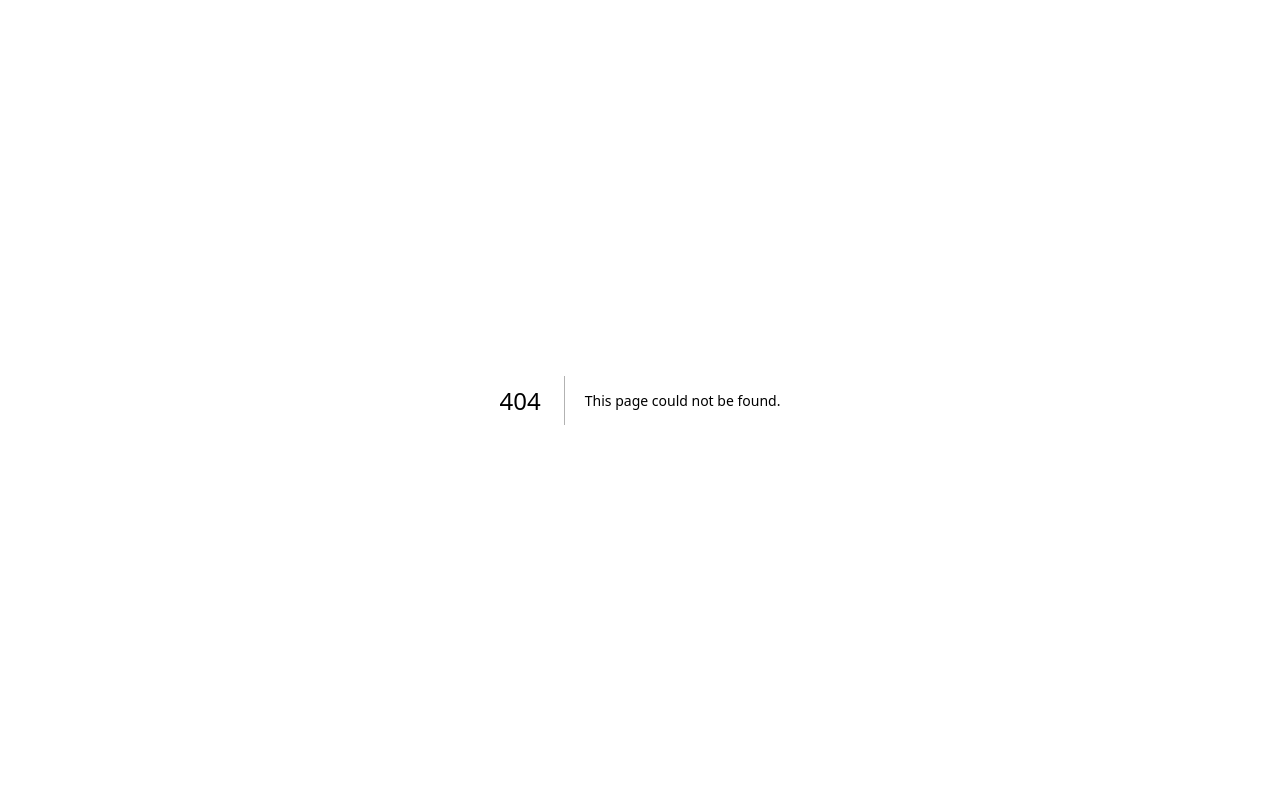
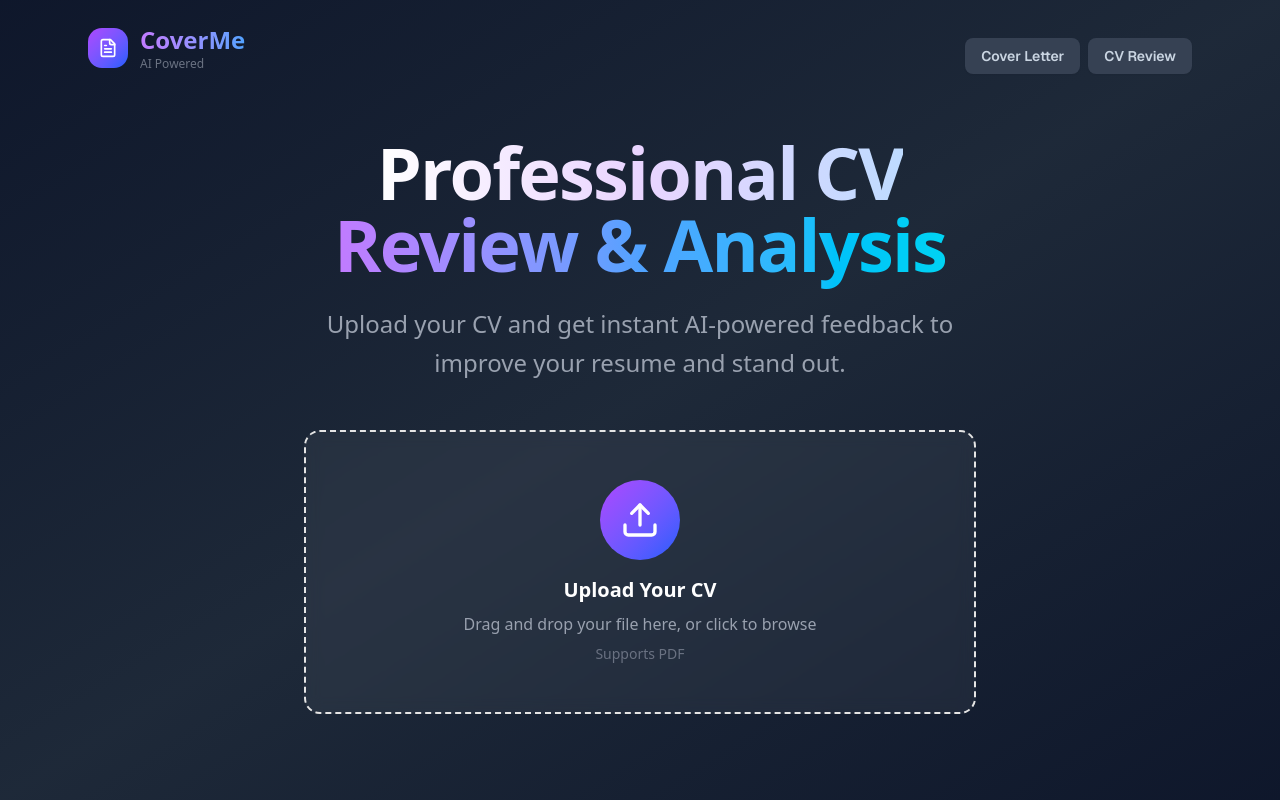
Before and after one commit to riad-mammadov/AI-Cover-Letter-Generator, a Next.js app in the folder frontend/: page /review in a window 1280 px wide. Before the commit this address had no page. Built offline with nearby package versions, Linux system fonts and the light colour scheme.

Commit message:
implement frontend for cv review + file upload logic

```diff
--- /dev/null
+++ b/frontend/app/review/page.jsx
@@ -0,0 +1,110 @@
+"use client";
+
+import { useRef, useCallback, useState } from "react";
+import { Sparkles, FileCheck, Upload, CheckCircle } from "lucide-react";
+import Header from "@/components/Header";
+import { Button } from "@/components/ui/button";
+
+export default function CVReviewPage() {
+  const [fileName, setFileName] = useState(null);
+  const fileInputRef = useRef(null);
+
+  const handleUploadClick = () => {
+    fileInputRef.current?.click();
+  };
+
+  const handleFileChange = async (e) => {
+    const file = e.target.files?.[0];
+    if (!file) return;
+    setFileName(file);
+  };
+
+  return (
+    <div className="flex flex-col min-h-screen bg-gradient-to-br from-slate-900 via-gray-800 to-slate-900 text-gray-100 relative overflow-hidden">
+      <Header />
+
+      {/* Hero Section */}
+      <main className="flex flex-col items-center bg-transparent justify-center w-full max-w-4xl mx-auto px-4 sm:px-6 relative py-6 z-10 ">
+        <div className="text-center mb-8 sm:mb-12">
+          <h1 className="text-4xl sm:text-6xl lg:text-7xl font-extrabold tracking-tight mb-4 sm:mb-6">
+            <span className="bg-gradient-to-r from-white via-purple-200 to-blue-200 bg-clip-text text-transparent">
+              Professional CV
+            </span>
+            <br />
+            <span className="bg-gradient-to-r from-purple-400 via-blue-400 to-cyan-400 bg-clip-text text-transparent">
+              Review & Analysis
+            </span>
+          </h1>
+
+          <p className="text-lg sm:text-xl lg:text-2xl text-gray-400 max-w-2xl mx-auto leading-relaxed px-4 sm:px-0">
+            Upload your CV and get instant AI-powered feedback to improve your
+            resume and stand out.
+          </p>
+        </div>
+
+        {/* Upload Section */}
+        <div className="w-full max-w-2xl mb-8 sm:mb-12">
+          <div
+            onClick={handleUploadClick}
+            className={`
+              bg-white/5 backdrop-blur-sm border-2 border-dashed rounded-2xl p-8 sm:p-12 text-center
+              cursor-pointer transition-all duration-300 hover:bg-white/10 hover:border-purple-500/50
+              "border-white/20"
+
+              ${fileName ? "border-green-500/50 bg-green-500/5" : ""}
+            `}
+          >
+            <input
+              ref={fileInputRef}
+              type="file"
+              accept=".pdf"
+              onChange={handleFileChange}
+              className="hidden"
+            />
+
+            <div className="flex flex-col items-center gap-4">
+              {fileName ? (
+                <>
+                  <div className="w-16 h-16 sm:w-20 sm:h-20 bg-gradient-to-br from-green-500 to-emerald-600 rounded-full flex items-center justify-center">
+                    <CheckCircle className="w-8 h-8 sm:w-10 sm:h-10 text-white" />
+                  </div>
+                  <div>
+                    <h3 className="text-lg sm:text-xl font-semibold text-white mb-2">
+                      File Uploaded
+                    </h3>
+                    <span className="text-sm text-violet-300 font-medium truncate">
+                      {fileName.name}
+                    </span>
+                    <span className="text-xs text-violet-400 bg-violet-500/20 px-2 py-1 rounded-full flex-shrink-0">
+                      {(fileName.size / 1024).toFixed(1)} KB
+                    </span>
+                    <p className="text-xs sm:text-sm text-gray-500 mt-2">
+                      Click to upload a different file
+                    </p>
+                  </div>
+                </>
+              ) : (
+                <>
+                  <div className="w-16 h-16 sm:w-20 sm:h-20 bg-gradient-to-br from-purple-500 to-blue-600 rounded-full flex items-center justify-center">
+                    <Upload className="w-8 h-8 sm:w-10 sm:h-10 text-white" />
+                  </div>
+                  <div>
+                    <h3 className="text-lg sm:text-xl font-semibold text-white mb-2">
+                      Upload Your CV
+                    </h3>
+                    <p className="text-sm sm:text-base text-gray-400">
+                      Drag and drop your file here, or click to browse
+                    </p>
+                    <p className="text-xs sm:text-sm text-gray-500 mt-2">
+                      Supports PDF
+                    </p>
+                  </div>
+                </>
+              )}
+            </div>
+          </div>
+        </div>
+      </main>
+    </div>
+  );
+}
```
